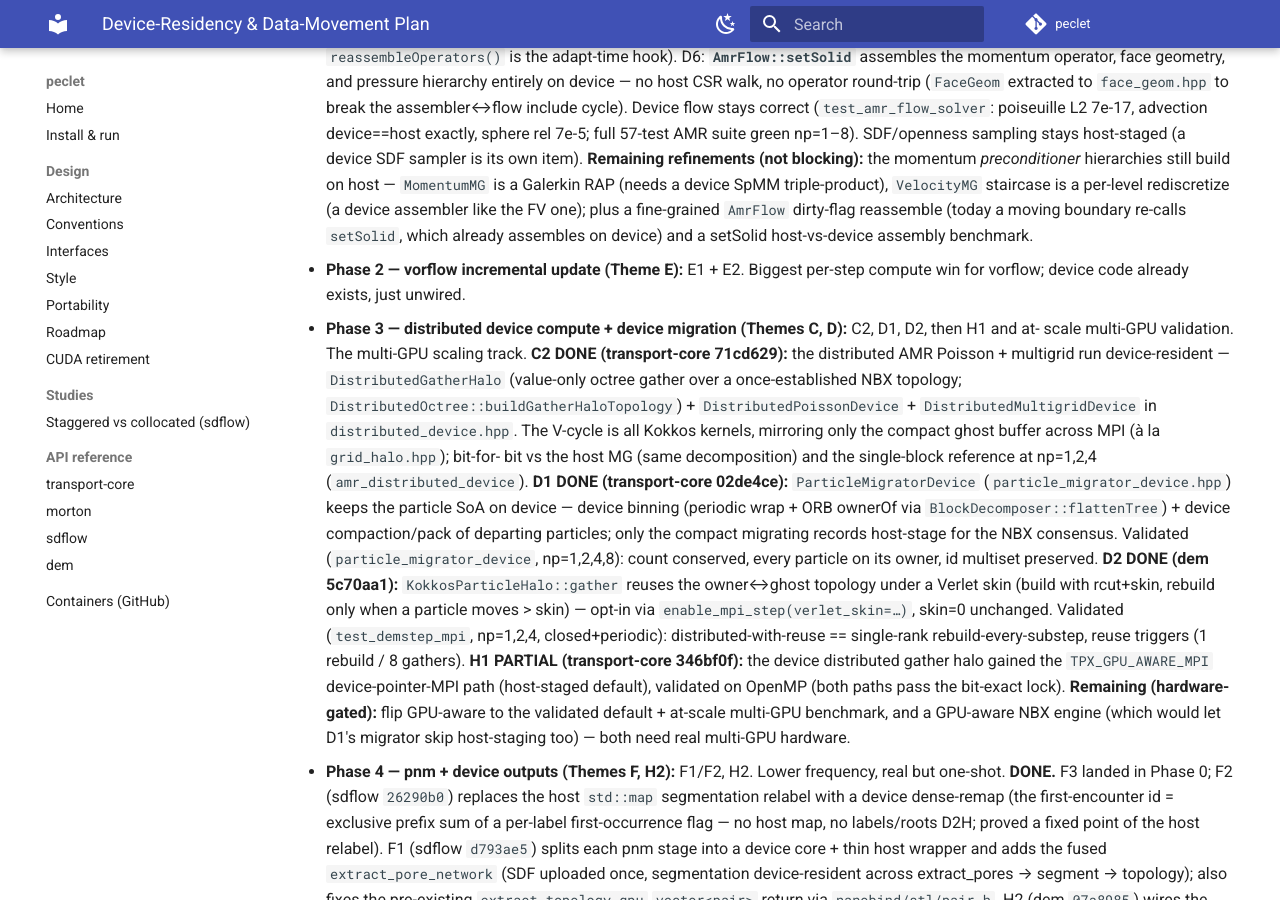
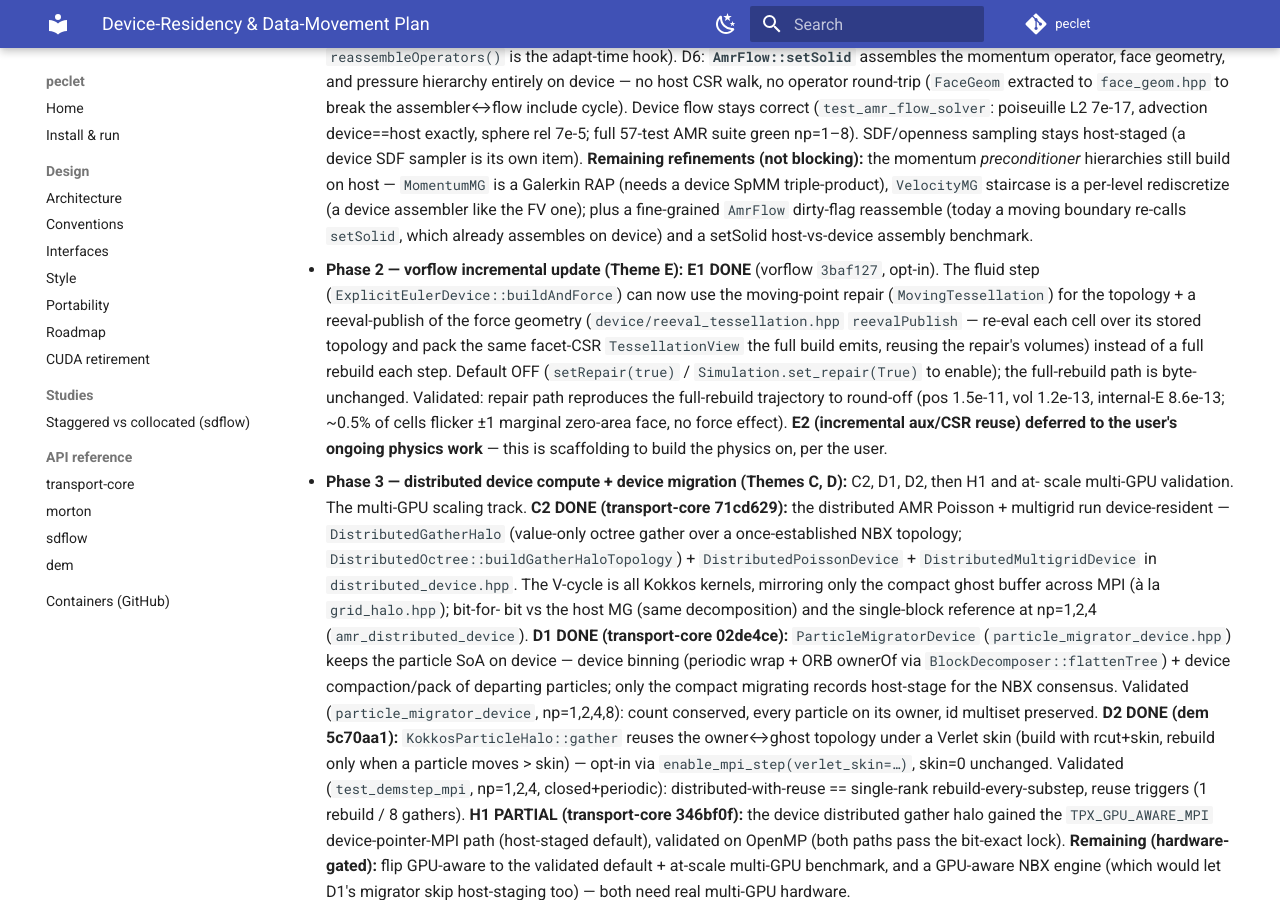
Before and after one commit to computational-chemical-engineering/peclet, an MkDocs documentation site: the page built from docs/DEVICE_RESIDENCY_PLAN.md, in a window 1280 px wide and 900 px high, scrolled down 5271 px. Built offline with MkDocs 1.6.1 and Material for MkDocs 9.7.7, drawn with Linux system fonts in a browser that asks for light colours; comment, search, counter and statistics services are not loaded; some of the changed text lies outside the part shown.

Commit message:
bump vorflow: Phase 2 E1 — opt-in incremental-repair path for the vorflow fluid sim
ExplicitEulerDevice::buildAndForce gains an opt-in (default-off) path that uses the
moving-point repair (MovingTessellation) for the topology + a reeval-publish of the
force geometry (device/reeval_tessellation.hpp reevalPublish) instead of a full
rebuild each step. Validated bit-close to the full-rebuild trajectory (pos 1.5e-11,
vol 1.2e-13). Scaffolding for the user's ongoing physics work; E2 (incremental
aux/CSR reuse) deferred to that work. Full-rebuild default path byte-unchanged.

Co-Authored-By: Claude Opus 4.8 <noreply@anthropic.com>

```diff
--- a/docs/DEVICE_RESIDENCY_PLAN.md
+++ b/docs/DEVICE_RESIDENCY_PLAN.md
@@ -106,8 +106,8 @@ program in `vorflow/docs/dynamic_update_decision_and_plan.md`.
 
 | Item | What | Where | Effort |
 |------|------|-------|--------|
-| E1 | Wire incremental update (reeval + detector + repair) into `ExplicitEulerDevice::buildAndForce` instead of full rebuild | `device_simulation.hpp:128` | L |
-| E2 | Maintain `buildAuxMaps`/reciprocity incrementally rather than rebuilding each step | `transpose.hpp:34` (via `device_simulation.hpp:130`) | M (coupled to E1) |
+| E1 | **DONE** (vorflow `3baf127`, opt-in scaffolding). Wire incremental update into `ExplicitEulerDevice::buildAndForce` instead of full rebuild | `device_simulation.hpp` | L |
+| E2 | *Deferred to the user's physics work.* Maintain `buildAuxMaps`/reciprocity incrementally rather than rebuilding each step | `transpose.hpp:34` (via `device_simulation.hpp`) | M (coupled to E1) |
 | E3 | Cache the **step-invariant** worklist offset table — kill the per-step host `std::sort` + two H2D copies in `buildTessellation` | `tessellator.hpp:516-582` | M |
 | E4 | Hoist per-call scratch: persistent `9*N` viscous scratch; upload the mass array once at init | `viscous.hpp:126`, `vorflow_bindings.cpp:93` | S |
 
@@ -172,8 +172,16 @@ The CFD solver is clean; pnm is where the avoidable host work lives.
   per-level rediscretize (a device assembler like the FV one); plus a fine-grained `AmrFlow` dirty-flag
   reassemble (today a moving boundary re-calls `setSolid`, which already assembles on device) and a
   setSolid host-vs-device assembly benchmark.
-- **Phase 2 — vorflow incremental update (Theme E):** E1 + E2. Biggest per-step compute win for vorflow;
-  device code already exists, just unwired.
+- **Phase 2 — vorflow incremental update (Theme E):** **E1 DONE** (vorflow `3baf127`, opt-in). The
+  fluid step (`ExplicitEulerDevice::buildAndForce`) can now use the moving-point repair
+  (`MovingTessellation`) for the topology + a reeval-publish of the force geometry
+  (`device/reeval_tessellation.hpp` `reevalPublish` — re-eval each cell over its stored topology and
+  pack the same facet-CSR `TessellationView` the full build emits, reusing the repair's volumes)
+  instead of a full rebuild each step. Default OFF (`setRepair(true)` / `Simulation.set_repair(True)`
+  to enable); the full-rebuild path is byte-unchanged. Validated: repair path reproduces the
+  full-rebuild trajectory to round-off (pos 1.5e-11, vol 1.2e-13, internal-E 8.6e-13; ~0.5% of cells
+  flicker ±1 marginal zero-area face, no force effect). **E2 (incremental aux/CSR reuse) deferred to
+  the user's ongoing physics work** — this is scaffolding to build the physics on, per the user.
 - **Phase 3 — distributed device compute + device migration (Themes C, D):** C2, D1, D2, then H1 and at-
   scale multi-GPU validation. The multi-GPU scaling track. **C2 DONE (transport-core 71cd629):** the
   distributed AMR Poisson + multigrid run device-resident — `DistributedGatherHalo` (value-only octree
```
